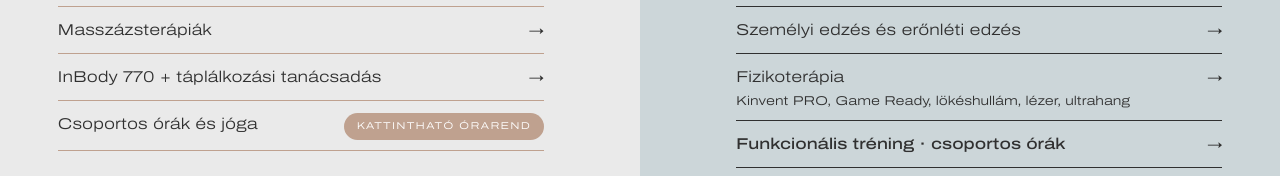
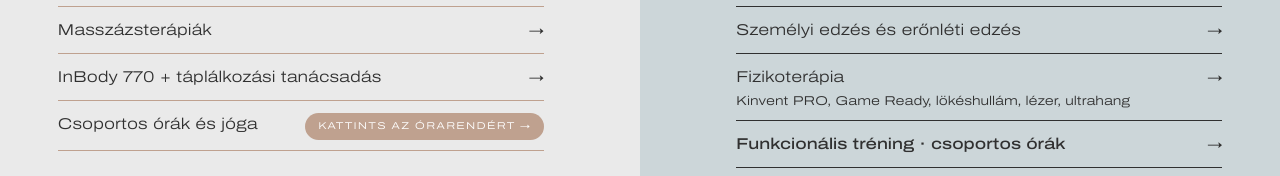
Before and after one commit to marozsandavid05-cmd/f360-legujabb, a website: page index.html in a window 1280 px wide. Shown: the part 2488-2664 px from the top of the page. Drawn offline with Linux system fonts and the light colour scheme.

Commit message:
Főoldal: az órarend-buborék felirata „Kattints az órarendért →” (David kérése, hogy egyértelmű legyen, hogy kattintható)

```diff
--- a/index.html
+++ b/index.html
@@ -176,7 +176,7 @@
           <li><a href="gyogyaszat.html#gerinc">Gerincferdülés-terápia</a><span class="ar" aria-hidden="true">→</span></li>
           <li><a href="masszazs.html">Masszázsterápiák</a><span class="ar" aria-hidden="true">→</span></li>
           <li><a href="taplalkozas.html">InBody 770 + táplálkozási tanácsadás</a><span class="ar" aria-hidden="true">→</span></li>
-          <li><a href="joga-pilates.html">Csoportos órák és jóga</a><a class="spread__pill" href="mexikoi.html#orarend">Kattintható órarend</a></li>
+          <li><a href="joga-pilates.html">Csoportos órák és jóga</a><a class="spread__pill" href="mexikoi.html#orarend">Kattints az órarendért →</a></li>
         </ul>
         <a class="btn" href="mexikoi.html">Belépés <span class="ar">→</span></a>
       </div>
```
